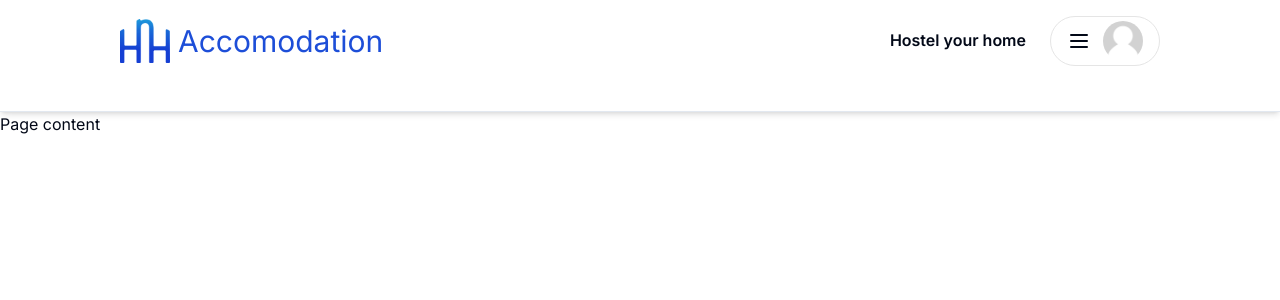
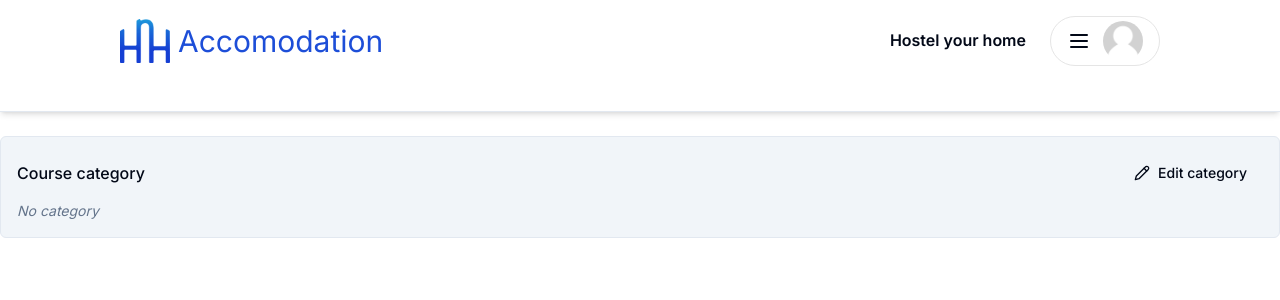
Before and after one commit to TeamM-KNUST/hnh-accommodation, a Next.js app: page /dashboard in a window 1280 px wide. Shown: the top 300 px of the page. Built offline with nearby package versions, Linux system fonts and the light colour scheme; no server answers; the database is empty.

Commit message:
combobox for documents

```diff
--- a/app/(dashboard)/dashboard/page.tsx
+++ b/app/(dashboard)/dashboard/page.tsx
@@ -1,7 +1,25 @@
-const DashboardPage = () => {
-    return (<div>
-        Page content
-    </div> );
-}
+import { auth } from "@/auth";
+import { CategoryForm } from "@/components/category-form";
+import { getUserById } from "@/data/user";
+import { db } from "@/lib/db";
+
+const DashboardPage = async ({ params }: { params: { listingId: string } }) => {
+  const categories = await db.category.findMany({
+    orderBy: {
+      name: "asc",
+    },
+  });
+
+  return (
+    <div>
+      <CategoryForm
+        options={categories.map((category) => ({
+          label: category.name,
+          value: category.id,
+        }))}
+      />
+    </div>
+  );
+};
 
 export default DashboardPage;
--- /dev/null
+++ b/components/category-form.tsx
@@ -0,0 +1,123 @@
+"use client";
+
+import * as z from "zod";
+import axios from "axios";
+import { zodResolver } from "@hookform/resolvers/zod";
+import { useForm } from "react-hook-form";
+import { Pencil } from "lucide-react";
+import { useState } from "react";
+import toast from "react-hot-toast";
+import { useRouter } from "next/navigation";
+import { Listing } from "@prisma/client";
+
+import {
+  Form,
+  FormControl,
+  FormField,
+  FormItem,
+  FormMessage,
+} from "@/components/ui/form";
+import { Button } from "@/components/ui/button";
+import { cn } from "@/lib/utils";
+import { Textarea } from "@/components/ui/textarea";
+import { Combobox } from "@/components/ui/combobox";
+
+interface CategoryFormProps {
+  initialData?: Listing;
+  courseId?: string;
+  options: { label: string; value: string }[];
+}
+
+const formSchema = z.object({
+  categoryId: z.string().min(1),
+});
+
+export const CategoryForm = ({
+  initialData,
+  courseId,
+  options,
+}: CategoryFormProps) => {
+  const [isEditing, setIsEditing] = useState(false);
+
+  const toggleEdit = () => setIsEditing((current) => !current);
+
+  const router = useRouter();
+
+  const form = useForm<z.infer<typeof formSchema>>({
+    resolver: zodResolver(formSchema),
+    defaultValues: {
+      categoryId: initialData?.categoryId || "",
+    },
+  });
+
+  const { isSubmitting, isValid } = form.formState;
+
+  const onSubmit = async (values: z.infer<typeof formSchema>) => {
+    try {
+      await axios.patch(`/api/courses/${courseId}`, values);
+      toast.success("Course updated");
+      toggleEdit();
+      router.refresh();
+    } catch {
+      toast.error("Something went wrong");
+    }
+  };
+
+  const selectedOption = options.find(
+    (option) => option.value === initialData?.categoryId
+  );
+
+  return (
+    <div className="mt-6 border bg-slate-100 rounded-md p-4">
+      <div className="font-medium flex items-center justify-between">
+        Course category
+        <Button onClick={toggleEdit} variant="ghost">
+          {isEditing ? (
+            <>Cancel</>
+          ) : (
+            <>
+              <Pencil className="h-4 w-4 mr-2" />
+              Edit category
+            </>
+          )}
+        </Button>
+      </div>
+      {!isEditing && (
+        <p
+          className={cn(
+            "text-sm mt-2",
+            !initialData?.categoryId && "text-slate-500 italic"
+          )}
+        >
+          {selectedOption?.label || "No category"}
+        </p>
+      )}
+      {isEditing && (
+        <Form {...form}>
+          <form
+            onSubmit={form.handleSubmit(onSubmit)}
+            className="space-y-4 mt-4"
+          >
+            <FormField
+              control={form.control}
+              name="categoryId"
+              render={({ field }) => (
+                <FormItem>
+                  <FormControl>
+                    <Combobox options={options} {...field} {...options} />
+                  </FormControl>
+                  <FormMessage />
+                </FormItem>
+              )}
+            />
+            <div className="flex items-center gap-x-2">
+              <Button disabled={!isValid || isSubmitting} type="submit">
+                Save
+              </Button>
+            </div>
+          </form>
+        </Form>
+      )}
+    </div>
+  );
+};
--- /dev/null
+++ b/components/ui/combobox.tsx
@@ -0,0 +1,72 @@
+"use client";
+
+import * as React from "react";
+
+import { Popover, PopoverTrigger, PopoverContent } from "./popover";
+import { Button } from "./button";
+
+import {
+  Command,
+  CommandGroup,
+  CommandEmpty,
+  CommandInput,
+  CommandItem,
+} from "./command";
+import { Check, ChevronsUpDown } from "lucide-react";
+import { cn } from "@/lib/utils";
+
+interface ComboboxProps {
+  options: {
+    value: string;
+    label: string;
+  }[];
+  value?: string;
+  onChange: (value: string) => void;
+}
+
+export const Combobox = ({ options, value, onChange }: ComboboxProps) => {
+  const [open, setOPen] = React.useState(false);
+
+  return (
+    <Popover open={open} onOpenChange={setOPen}>
+      <PopoverTrigger asChild>
+        <Button
+          variant="outline"
+          role="combobox"
+          aria-expanded={open}
+          className="w-full justify-between"
+        >
+          {value
+            ? options.find((option) => option.value === value)?.label
+            : "Select an option"}
+          <ChevronsUpDown className="ml-2 h-4 w-4 shrink-0 opacity-50" />
+        </Button>
+      </PopoverTrigger>
+      <PopoverContent className="w-full p-0">
+        <Command>
+          <CommandInput placeholder="Search Options ... " />
+          <CommandEmpty>No options found</CommandEmpty>
+          <CommandGroup>
+            {options.map((option) => (
+              <CommandItem
+                key={option.value}
+                onSelect={() => {
+                  onChange(option.value === value ? "" : option.value);
+                  setOPen(false);
+                }}
+              >
+                <Check
+                  className={cn(
+                    "h-4 w-4 mr-2",
+                    option.value === value ? "text-primary" : "text-gray-400"
+                  )}
+                />
+                {option.label}
+              </CommandItem>
+            ))}
+          </CommandGroup>
+        </Command>
+      </PopoverContent>
+    </Popover>
+  );
+};
--- /dev/null
+++ b/components/ui/textarea.tsx
@@ -0,0 +1,24 @@
+import * as React from "react"
+
+import { cn } from "@/lib/utils"
+
+export interface TextareaProps
+  extends React.TextareaHTMLAttributes<HTMLTextAreaElement> {}
+
+const Textarea = React.forwardRef<HTMLTextAreaElement, TextareaProps>(
+  ({ className, ...props }, ref) => {
+    return (
+      <textarea
+        className={cn(
+          "flex min-h-[80px] w-full rounded-md border border-input bg-background px-3 py-2 text-sm ring-offset-background placeholder:text-muted-foreground focus-visible:outline-none focus-visible:ring-2 focus-visible:ring-ring focus-visible:ring-offset-2 disabled:cursor-not-allowed disabled:opacity-50",
+          className
+        )}
+        ref={ref}
+        {...props}
+      />
+    )
+  }
+)
+Textarea.displayName = "Textarea"
+
+export { Textarea }
--- a/package.json
+++ b/package.json
@@ -20,6 +20,7 @@
     "@radix-ui/react-label": "^2.0.2",
     "@radix-ui/react-popover": "^1.0.7",
     "@radix-ui/react-slot": "^1.0.2",
+    "axios": "^1.7.2",
     "bcryptjs": "^2.4.3",
     "class-variance-authority": "^0.7.0",
     "clsx": "^2.1.0",
@@ -30,6 +31,7 @@
     "react": "^18",
     "react-dom": "^18",
     "react-hook-form": "^7.51.0",
+    "react-hot-toast": "^2.4.1",
     "react-icons": "^5.0.1",
     "react-responsive": "^10.0.0",
     "react-spinners": "^0.13.8",
```
Also changed, not shown: 1 other file (tests, documents, lock files or other folders).
